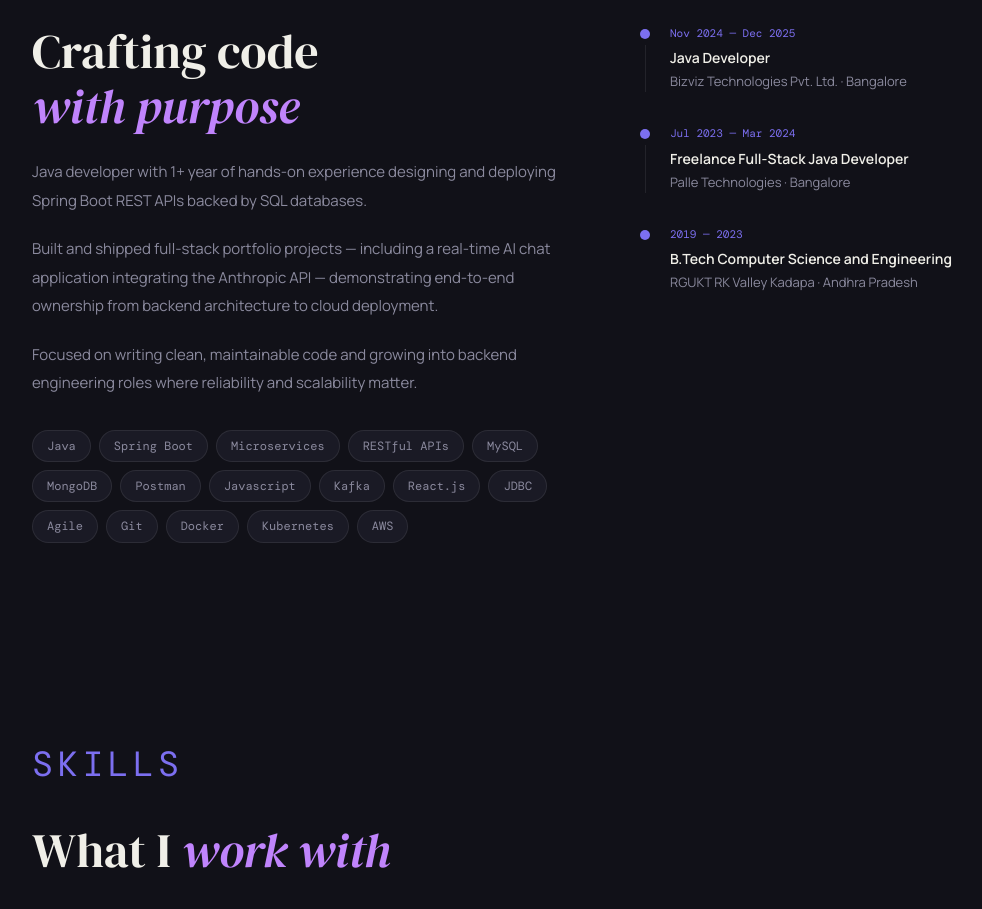
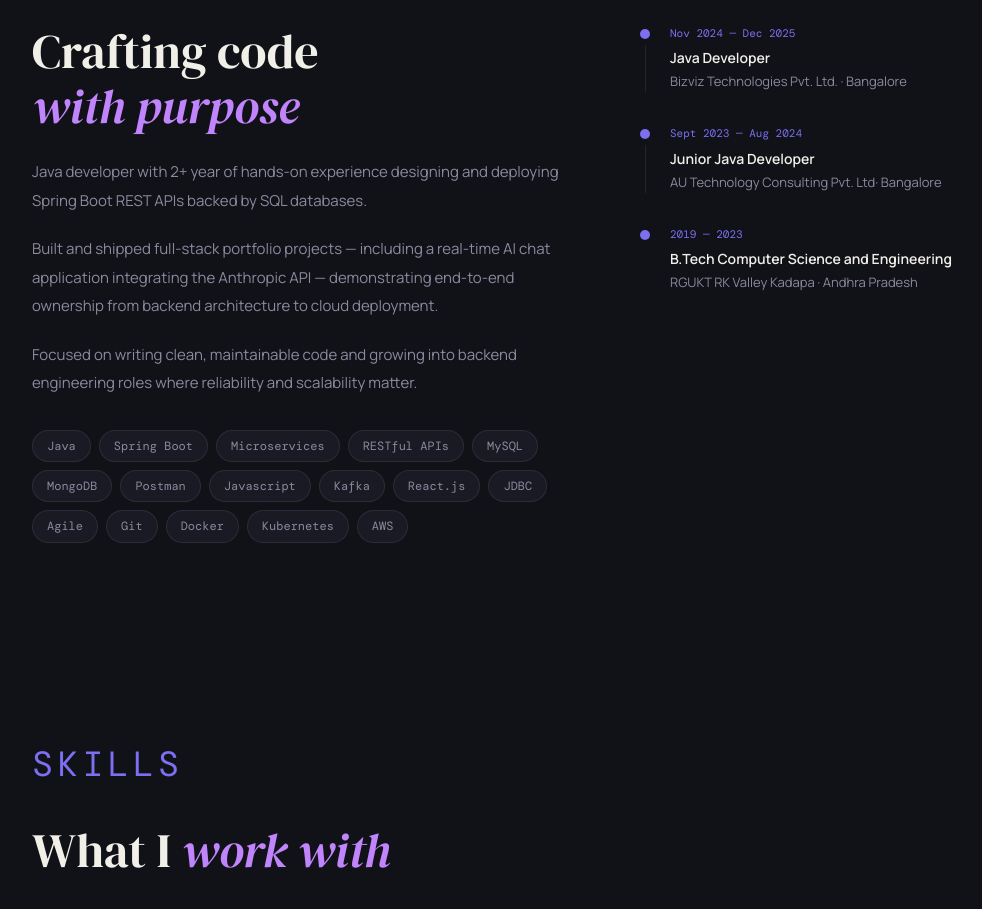
Before and after one commit to dharanipath/Personal-Portfolio, a React (Vite) app: page / in a window 1280 px wide. Shown: the part 1060-1969 px from the top of the page, without its empty margins (32-1014 px from the left). Built offline with nearby package versions, Linux system fonts and the light colour scheme.

Commit message:
Update config.js with new job details and LinkedIn comment
Updated experience details and modified LinkedIn URL comment.

```diff
--- a/src/data/config.js
+++ b/src/data/config.js
@@ -4,13 +4,13 @@ export const PERSONAL = {
   title:        'Full-Stack Developer & Creative Coder',
   tagline:      'Open to work',
   bio: [
-        "Java developer with 1+ year of hands-on experience designing and deploying Spring Boot REST APIs backed by SQL databases.",
+        "Java developer with 2+ year of hands-on experience designing and deploying Spring Boot REST APIs backed by SQL databases.",
         "Built and shipped full-stack portfolio projects — including a real-time AI chat application integrating the Anthropic API — demonstrating end-to-end ownership from backend architecture to cloud deployment.",
         "Focused on writing clean, maintainable code and growing into backend engineering roles where reliability and scalability matter.",
   ],
   email:        'dharanipathipala@gmail.com',
   github:       'https://github.com/dharanipath',
-  linkedin:     'https://linkedin.com/in/dharanipathi-pala',  // ← add your LinkedIn URL
+  // linkedin:     'https://linkedin.com/in/dharanipathi-pala',  // ← add your LinkedIn URL
   // twitter:      'https://twitter.com/yourhandle',
   githubUsername: 'dharanipath',   // ← default username loaded in Projects
   contact: '+91-63035 47066',
@@ -128,9 +128,9 @@ export const TIMELINE = [
     company: 'Bizviz Technologies Pvt. Ltd. · Bangalore',
   },
   {
-    year:    'Jul 2023 — Mar 2024',
-    role:    'Freelance Full-Stack Java Developer',
-    company: 'Palle Technologies · Bangalore',
+    year:    'Sept 2023 — Aug 2024',
+    role:    'Junior Java Developer',
+    company: 'AU Technology Consulting Pvt. Ltd· Bangalore',
   },
   // {
   //   year:    '2020 — 2021',
```
